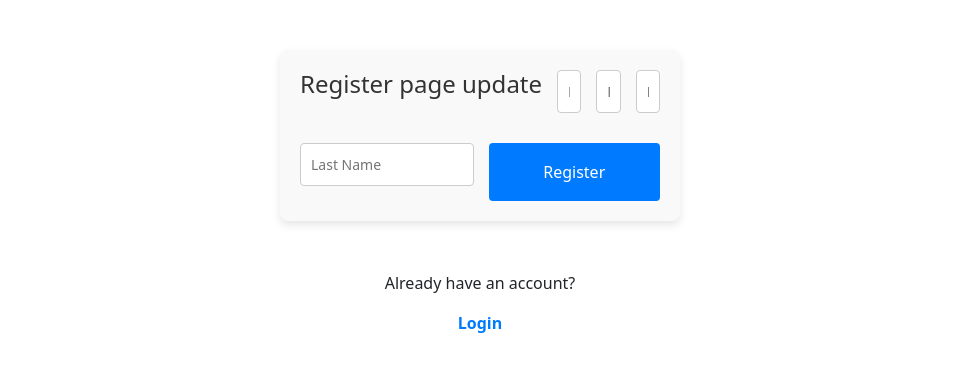
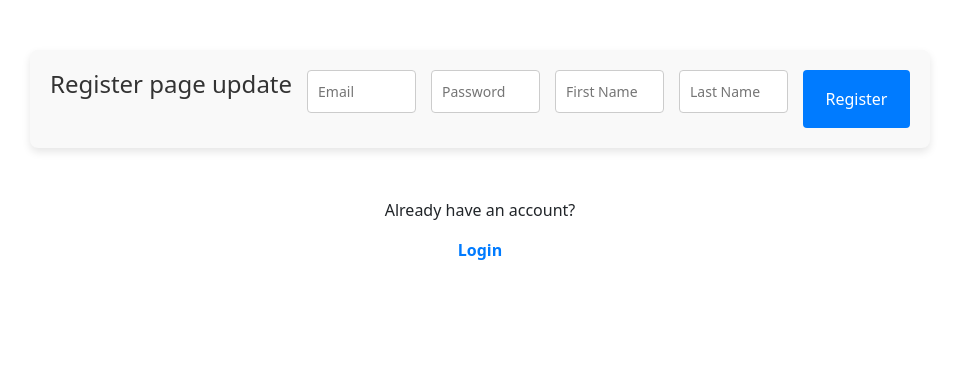
Before and after one commit to anjali777/biz_bill, a React (Create React App) app in the folder frontend_biz/: page / in a window 1280 px wide. Shown: the top 372 px of the page, without its empty margins (160-1119 px from the left). Built offline with nearby package versions, Linux system fonts and the light colour scheme; a small style sheet from the web is missing.

Commit message:
register css changed width

```diff
--- a/frontend_biz/src/components/user/register.css
+++ b/frontend_biz/src/components/user/register.css
@@ -1,6 +1,6 @@
 /* General form styling */
 .register_form {
-    max-width: 400px;
+    max-width: 900px;
     margin: 50px auto;
     padding: 20px;
     background: #f9f9f9;
```
